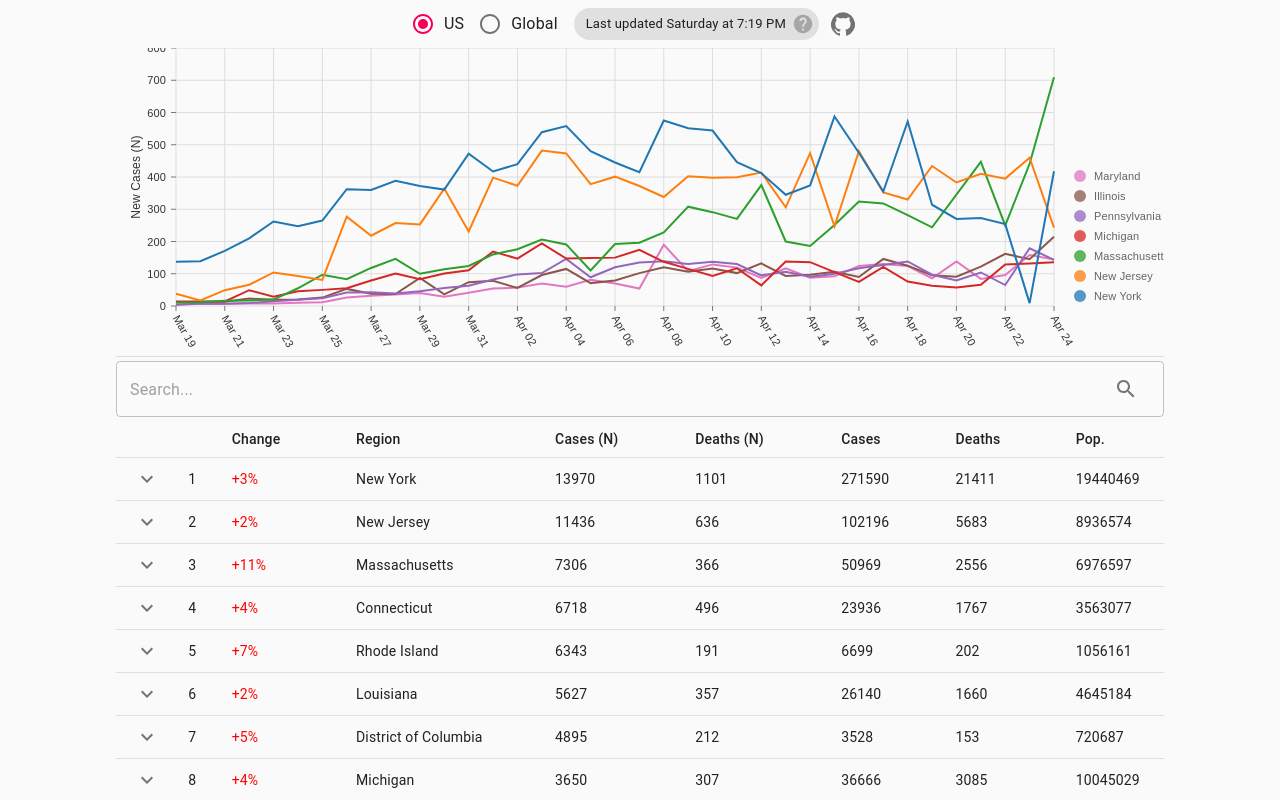
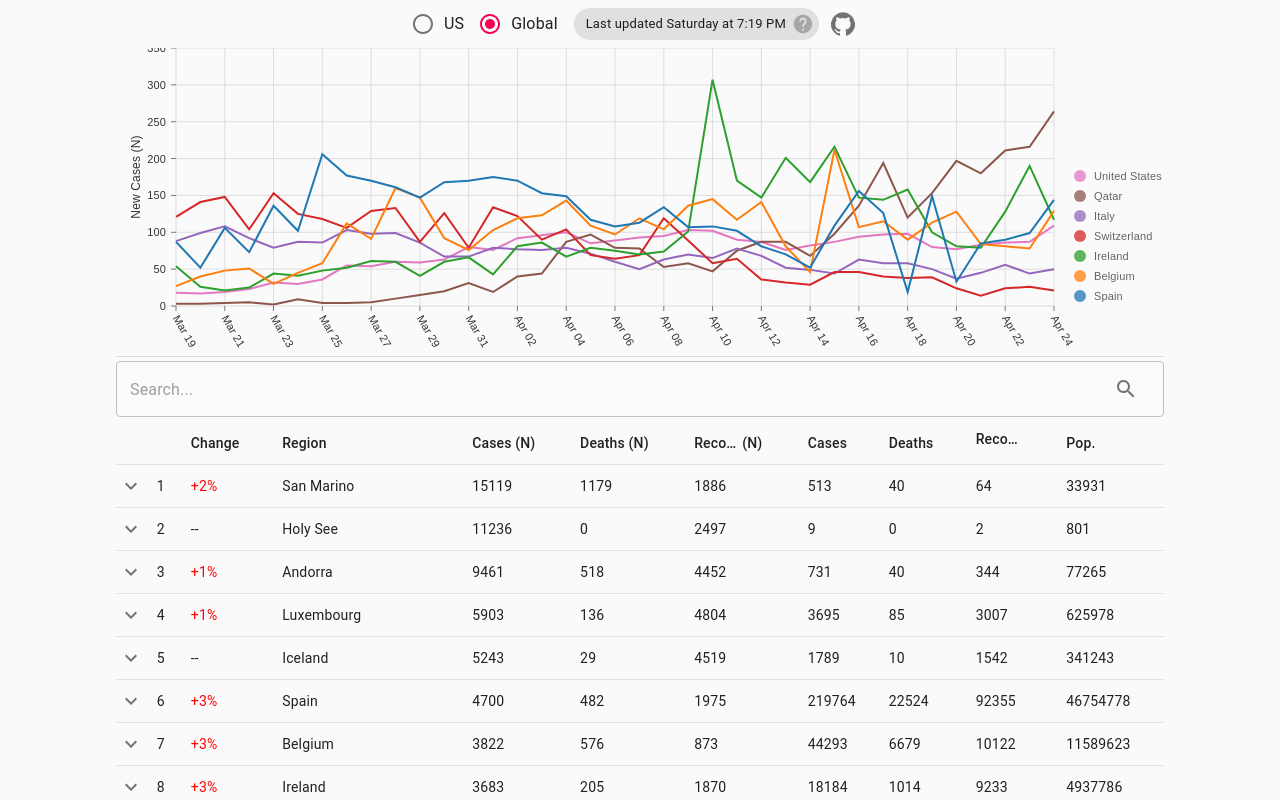
Before and after one commit to ravencrest/covid19, a React (Create React App) app in the folder ui/: page / in a window 1280 px wide. Shown: the top 800 px of the page. Built offline with nearby package versions, Linux system fonts and the light colour scheme.

Commit message:
performance enhancements

```diff
--- a/ui/src/App.tsx
+++ b/ui/src/App.tsx
@@ -62,7 +62,7 @@ const useResults = (dataset: DataSets): FilteredResults | undefined => {
 
 //test
 const App = React.memo(() => {
-  const [dataset, setDataSet] = React.useState<DataSets>('us');
+  const [dataset, setDataSet] = React.useState<DataSets>('global');
   const global = dataset === 'global';
   const { rows, lastUpdated = undefined, series = [] } =
     useResults(dataset) || {};
--- a/ui/src/index.tsx
+++ b/ui/src/index.tsx
@@ -3,9 +3,4 @@ import ReactDOM from 'react-dom';
 import './index.css';
 import App from './App';
 
-ReactDOM.render(
-  <React.StrictMode>
-    <App />
-  </React.StrictMode>,
-  document.getElementById('root')
-);
+ReactDOM.render(<App />, document.getElementById('root'));
--- a/ui/src/table/ExpandableTableRow.tsx
+++ b/ui/src/table/ExpandableTableRow.tsx
@@ -28,7 +28,7 @@ type Props = {
 
 type ExpandState = 'OPEN' | 'CLOSED' | 'CLOSING';
 
-const useStyles = makeStyles((theme: Theme) =>
+export const useCellStyles = makeStyles((theme: Theme) =>
   createStyles({
     root: {
       maxWidth: 345,
@@ -48,20 +48,24 @@ const useStyles = makeStyles((theme: Theme) =>
       transform: 'rotate(180deg)',
     },
     cell: {
-      padding: '6px 6px 6px 16px',
+      padding: '6px 6px 6px 0px !important',
     },
   })
 );
 
-export const ExpandableTableRow = React.memo(
-  ({ row: data, rtRow: row, i, getCellProps }: Props) => {
+export const ExpandableTableRow = ({
+  row: data,
+  rtRow: row,
+  i,
+  getCellProps,
+}: Props) => {
   const [expandedState, setExpandedState] = React.useState<ExpandState>(
     'CLOSED'
   );
   const expanded = expandedState === 'OPEN';
   const handleExpandClick = () =>
     setExpandedState(expanded ? 'CLOSING' : 'OPEN');
-    const classes = useStyles();
+  const classes = useCellStyles();
   const changeNormalizedSeries = data.changeNormalizedSeries;
   const rowProps = row.getRowProps();
   return (
@@ -128,5 +132,4 @@ export const ExpandableTableRow = React.memo(
       )}
     </>
   );
-  }
-);
+};
--- a/ui/src/table/SimpleTable.tsx
+++ b/ui/src/table/SimpleTable.tsx
@@ -20,7 +20,7 @@ import {
 } from 'react-table';
 import { TableRow } from '../types';
 import { TableToolbar } from './TableToolbar';
-import { ExpandableTableRow } from './ExpandableTableRow';
+import { ExpandableTableRow, useCellStyles } from './ExpandableTableRow';
 
 type Props = {
   columns: Column<TableRow>[];
@@ -28,7 +28,8 @@ type Props = {
   getCellProps: (cell: CellProps<any, TableRow>) => {};
 };
 
-export const SimpleTable = ({ columns, data, getCellProps }: Props) => {
+export const SimpleTable = React.memo(
+  ({ columns, data, getCellProps }: Props) => {
     const {
       getTableProps,
       headerGroups,
@@ -48,6 +49,7 @@ export const SimpleTable = ({ columns, data, getCellProps }: Props) => {
       }
     ) as UseGlobalFiltersInstanceProps<any> &
       TableInstance<any> & { state: UseGlobalFiltersState<any> };
+    const styles = useCellStyles();
     return (
       <TableContainer>
         <TableToolbar
@@ -58,10 +60,11 @@ export const SimpleTable = ({ columns, data, getCellProps }: Props) => {
           <TableHead>
             {headerGroups.map((headerGroup) => (
               <MuiTableRow {...headerGroup.getHeaderGroupProps()}>
-              <TableCell />
-              <TableCell />
+                <TableCell className={styles.cell} />
+                <TableCell className={styles.cell} />
                 {headerGroup.headers.map((column: any) => (
                   <TableCell
+                    className={styles.cell}
                     key={column.id}
                     {...column.getHeaderProps({
                       ...column.getSortByToggleProps(),
@@ -98,4 +101,5 @@ export const SimpleTable = ({ columns, data, getCellProps }: Props) => {
         </Table>
       </TableContainer>
     );
-};
+  }
+);
```
Lines whose indentation alone changed are shown as unchanged.
